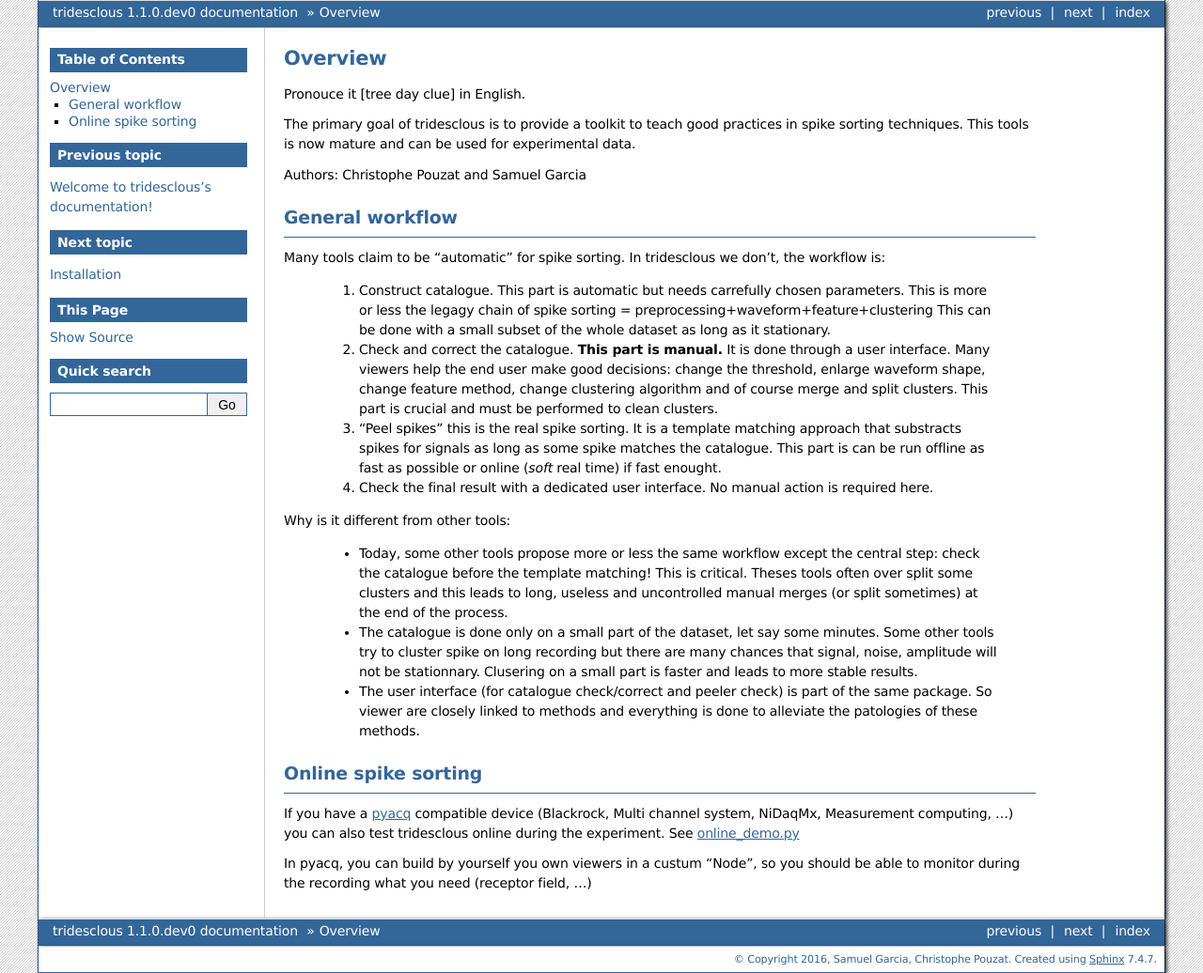
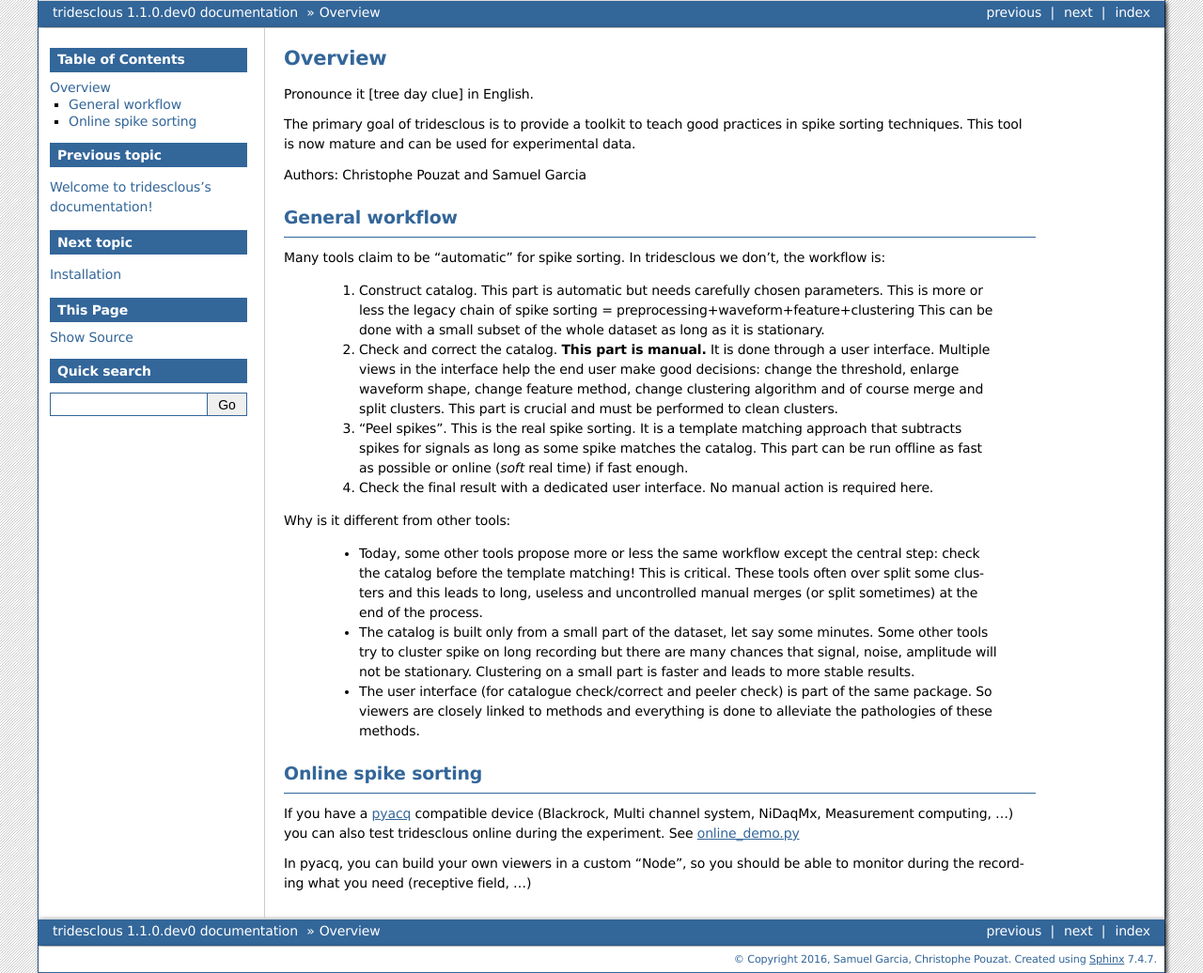
Before and after one commit to tridesclous/tridesclous, a Sphinx documentation site: the page built from doc/overview.rst, in a window 1280 px wide. Shown: the whole page at 94% size. Built offline with Sphinx 7.4.7, drawn with Linux system fonts in a browser that asks for light colours.

Commit message:
Just corrected a few typos

```diff
--- a/doc/overview.rst
+++ b/doc/overview.rst
@@ -3,10 +3,10 @@
 Overview
 ======
 
-Pronouce it [tree day clue] in English.
+Pronounce it [tree day clue] in English.
 
 The primary goal of tridesclous is to provide a toolkit to teach good practices in spike sorting techniques.
-This tools is now mature and can be used for experimental data.
+This tool is now mature and can be used for experimental data.
 
 Authors: Christophe Pouzat and Samuel Garcia
 
@@ -16,38 +16,31 @@ General workflow
 Many tools claim to be "automatic" for spike sorting.
 In tridesclous we don't, the workflow is:
 
-  1. Construct catalogue. This part is automatic but needs carrefully chosen parameters.
-     This is more or less the legagy chain of spike sorting = preprocessing+waveform+feature+clustering
-     This can be done with a small subset of the whole dataset as long as it stationary.
-  2. Check and correct the catalogue. **This part is manual.** It is done through a user interface.
-     Many viewers help the end user make good decisions: change the threshold, enlarge waveform shape,
-     change feature method, change clustering algorithm and of course merge and split clusters.
+  1. Construct catalog. This part is automatic but needs carefully chosen parameters.
+     This is more or less the legacy chain of spike sorting = preprocessing+waveform+feature+clustering
+     This can be done with a small subset of the whole dataset as long as it is stationary.
+  2. Check and correct the catalog. **This part is manual.** It is done through a user interface.
+     Multiple views in the interface help the end user make good decisions: change the threshold, enlarge waveform shape,  change feature method, change clustering algorithm and of course merge and split clusters.
      This part is crucial and must be performed to clean clusters.
-  3. "Peel spikes" this is the real spike sorting. It is a template matching approach that substracts spikes
-     for signals as long as some spike matches the catalogue. This part is can be run offline as fast as
-     possible or online (*soft* real time) if fast enought.
+  3. "Peel spikes". This is the real spike sorting. It is a template matching approach that subtracts spikes for signals as long as some spike matches the catalog. This part can be run offline as fast as possible or online (*soft* real time) if fast enough.
   4. Check the final result with a dedicated user interface. No manual action is required here.
 
 
 Why is it different from other tools:
 
-  * Today, some other tools propose more or less the same workflow except the central step: check the catalogue before
-    the template matching! This is critical. Theses tools often over split some clusters and this leads to long, useless
-    and uncontrolled manual merges (or split sometimes) at the end of the process.
-  * The catalogue is done only on a small part of the dataset, let say some minutes. Some other tools try to cluster
-    spike on long recording but there are many chances that signal, noise, amplitude will not be stationnary.
-    Clusering on a small part is faster and leads to more stable results.
+  * Today, some other tools propose more or less the same workflow except the central step: check the catalog before the template matching! This is critical. These tools often over split some clusters and this leads to long, useless  and uncontrolled manual merges (or split sometimes) at the end of the process.
+  * The catalog is built only from a small part of the dataset, let say some minutes. Some other tools try to cluster spike on long recording but there are many chances that signal, noise, amplitude will not be stationary.
+    Clustering on a small part is faster and leads to more stable results.
   * The user interface (for catalogue check/correct and peeler check) is part of the same package.
-    So viewer are closely linked to methods and everything is done to alleviate the patologies of these methods.
+    So viewers are closely linked to methods and everything is done to alleviate the pathologies of these methods.
 
 
 Online spike sorting
 ---------------
 
-If you have a `pyacq <https://github.com/pyacq/pyacq>`_ compatible device (Blackrock, Multi channel system, NiDaqMx, Measurement computing, ...)
-you can also test tridesclous online during the experiment. See `online_demo.py <https://github.com/tridesclous/tridesclous/blob/master/example/online_demo.py>`_
+If you have a `pyacq <https://github.com/pyacq/pyacq>`_ compatible device (Blackrock, Multi channel system, NiDaqMx, Measurement computing, ...) you can also test tridesclous online during the experiment. See `online_demo.py <https://github.com/tridesclous/tridesclous/blob/master/example/online_demo.py>`_
 
-In pyacq, you can build by yourself you own viewers in a custum "Node", so you should be able to monitor during the recording what you need (receptor field, ...)
+In pyacq, you can build your own viewers in a custom "Node", so you should be able to monitor during the recording what you need (receptive field, ...)
 
 
 
```
Also changed, not shown: other parts of doc/overview.rst (+1 -1 lines).
